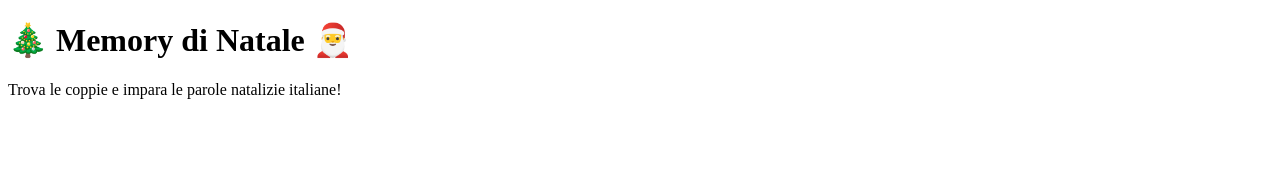
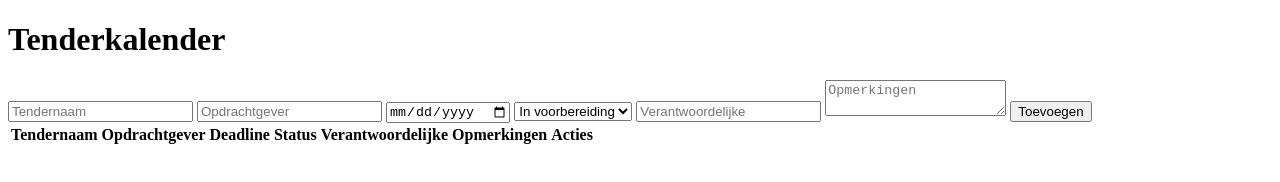
Before and after one commit to ItalianClub/detenderkalender, a plain HTML site: page index.html in a window 1280 px wide. Drawn offline with Linux system fonts and the light colour scheme.

Commit message:
Update index.html

```diff
--- a/index.html
+++ b/index.html
@@ -1,16 +1,48 @@
 <!DOCTYPE html>
-<html lang="it">
+<html lang="en">
 <head>
-  <meta charset="UTF-8">
-  <meta name="viewport" content="width=device-width, initial-scale=1.0">
-  <title>Memory di Natale</title>
-  <link rel="stylesheet" href="style.css">
+    <meta charset="UTF-8">
+    <meta name="viewport" content="width=device-width, initial-scale=1.0">
+    <title>Tenderkalender</title>
+    <link rel="stylesheet" href="styles.css">
 </head>
 <body>
-  <h1>🎄 Memory di Natale 🎅</h1>
-  <p>Trova le coppie e impara le parole natalizie italiane!</p>
-  <div id="game-board"></div>
+    <h1>Tenderkalender</h1>
 
-  <script src="script.js"></script>
+    <!-- Formulier om een nieuwe tender toe te voegen -->
+    <form id="tenderForm">
+        <input type="text" id="name" placeholder="Tendernaam" required>
+        <input type="text" id="client" placeholder="Opdrachtgever" required>
+        <input type="date" id="deadline" required>
+        <select id="status" required>
+            <option value="In voorbereiding">In voorbereiding</option>
+            <option value="Ingediend">Ingediend</option>
+            <option value="Gewonnen">Gewonnen</option>
+            <option value="Verloren">Verloren</option>
+        </select>
+        <input type="text" id="responsible" placeholder="Verantwoordelijke">
+        <textarea id="notes" placeholder="Opmerkingen"></textarea>
+        <button type="submit">Toevoegen</button>
+    </form>
+
+    <!-- Tabel met bestaande tenders -->
+    <table>
+        <thead>
+            <tr>
+                <th>Tendernaam</th>
+                <th>Opdrachtgever</th>
+                <th>Deadline</th>
+                <th>Status</th>
+                <th>Verantwoordelijke</th>
+                <th>Opmerkingen</th>
+                <th>Acties</th>
+            </tr>
+        </thead>
+        <tbody id="tenderTableBody">
+            <!-- Dynamische inhoud komt hier -->
+        </tbody>
+    </table>
+
+    <script src="script.js"></script>
 </body>
 </html>
```
